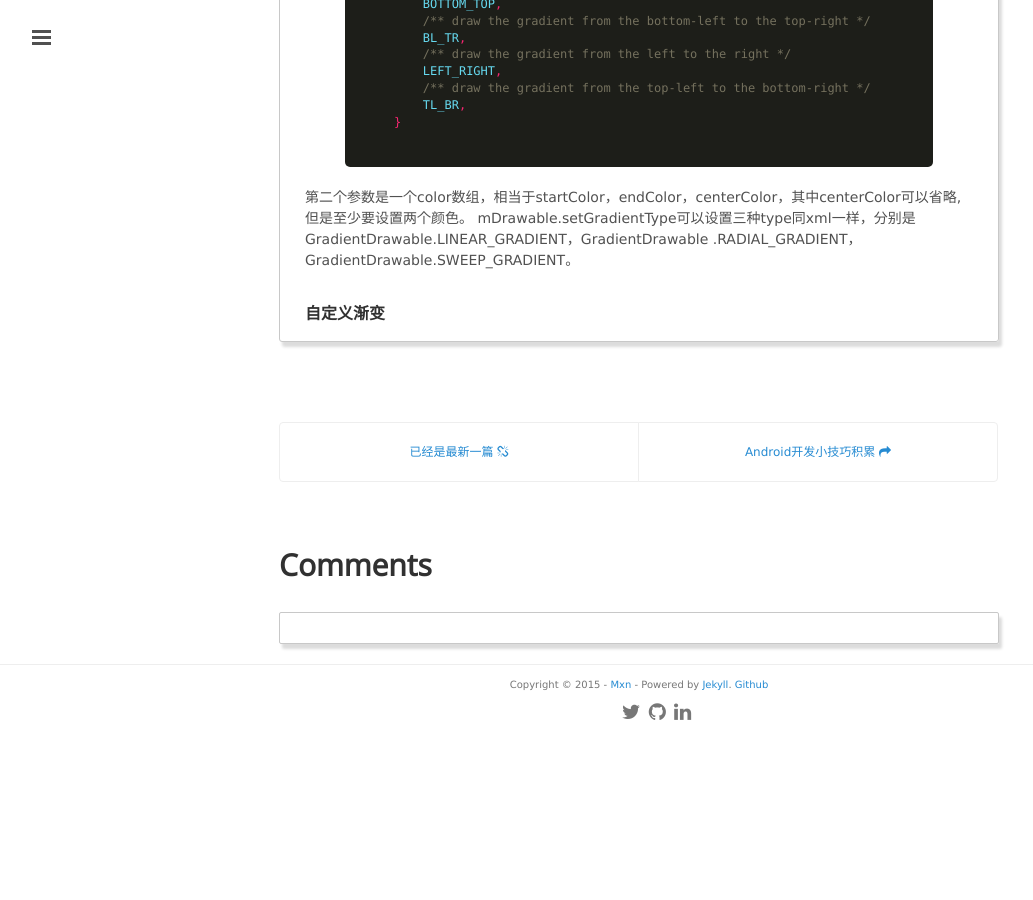
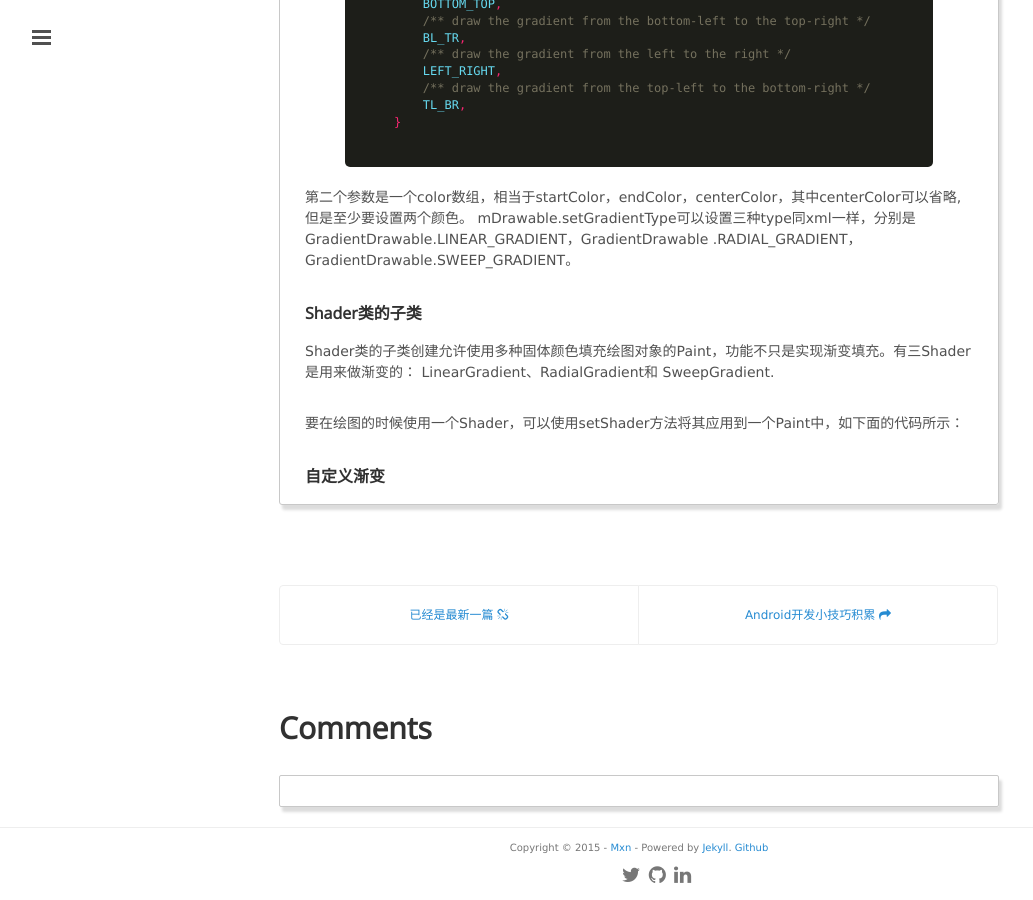
Before and after one commit to mxn21/mxn21.github.io, a Jekyll site: the page built from _posts/2015-12-23-GradientDrawable.md, in a window 1280 px wide and 900 px high, scrolled down 3621 px. Shown: the whole window, without its empty margins (1-1034 px from the left). Built offline with Jekyll 4.4.1, drawn with Linux system fonts in a browser that asks for light colours; Markdown is read by kramdown in place of the engine named in the settings; comment, search, counter and statistics services are not loaded; before the commit the page ends 4358 px from its top, so only the background shows below that.

Commit message:
23432423

```diff
--- a/_posts/2015-12-23-GradientDrawable.md
+++ b/_posts/2015-12-23-GradientDrawable.md
@@ -189,7 +189,12 @@
 .RADIAL_GRADIENT，GradientDrawable.SWEEP_GRADIENT。
 
 
+### Shader类的子类
 
+Shader类的子类创建允许使用多种固体颜色填充绘图对象的Paint，功能不只是实现渐变填充。有三Shader是用来做渐变的：
+LinearGradient、RadialGradient和 SweepGradient.
+
+要在绘图的时候使用一个Shader，可以使用setShader方法将其应用到一个Paint中，如下面的代码所示：
 
 
 
```
